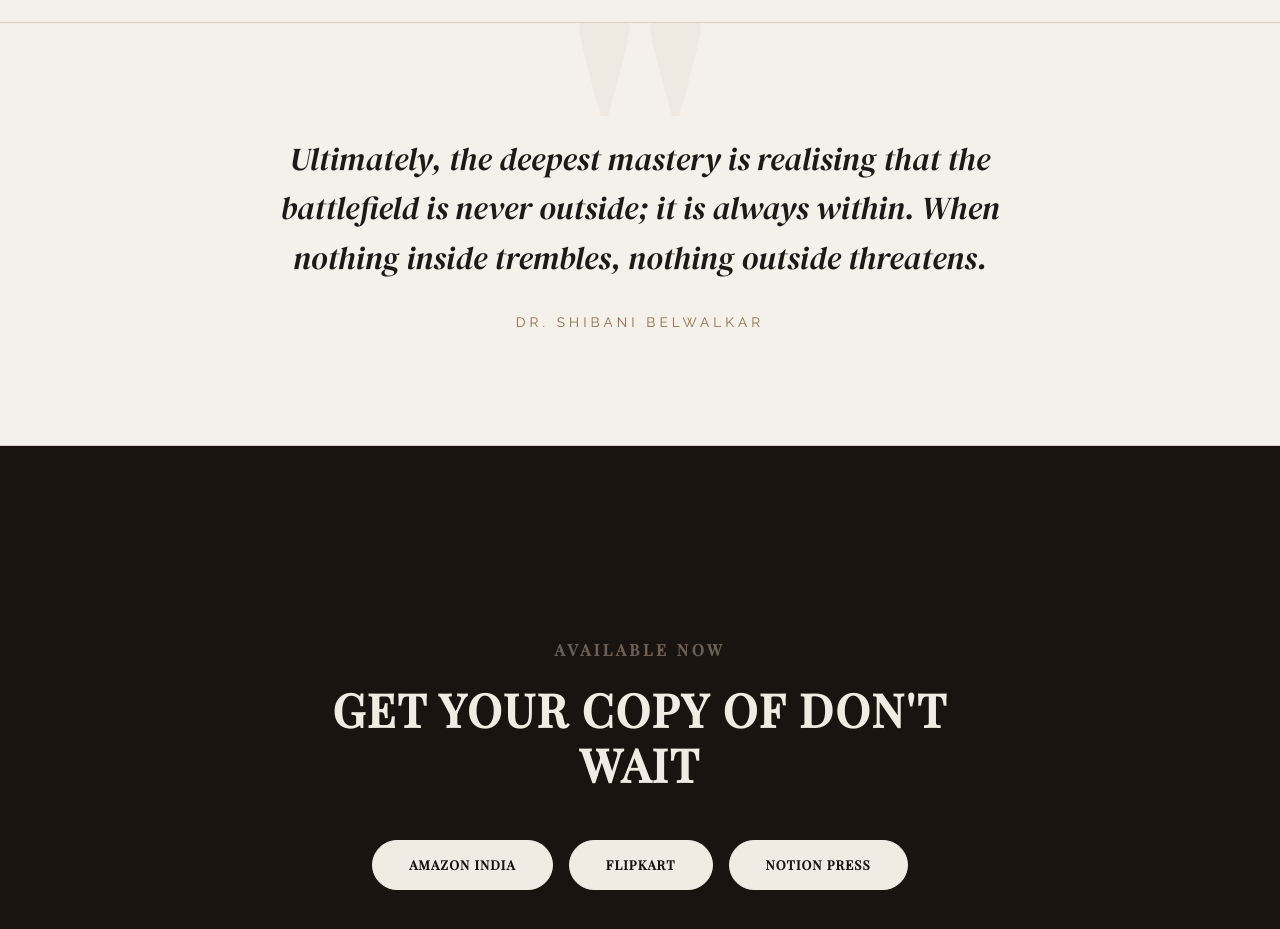
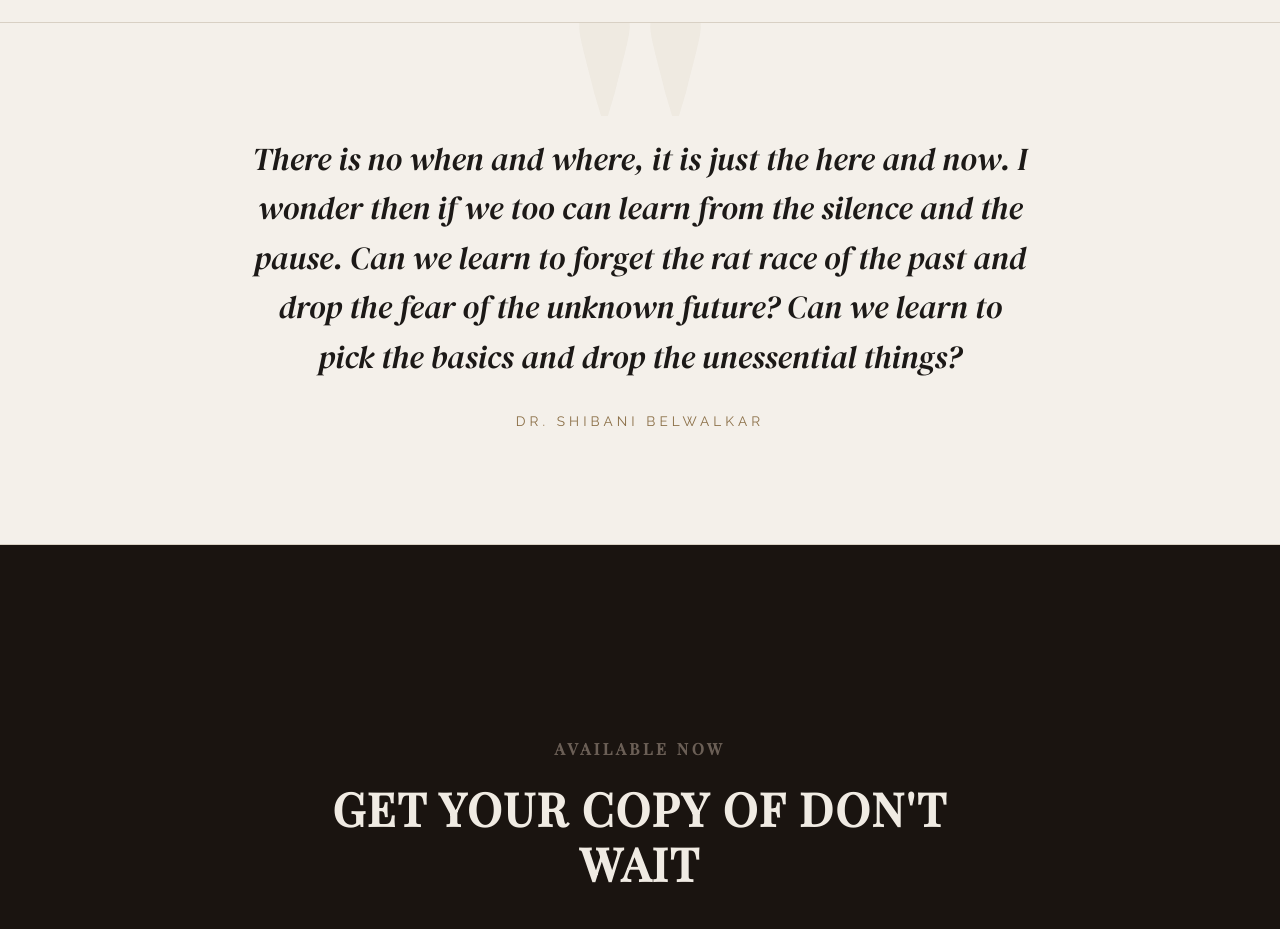
Before and after one commit to artdoesit/Dr-Shibani-, a React (Vite) app: page / in a window 1280 px wide. Shown: the part 8320-9249 px from the top of the page. Built offline with nearby package versions, Linux system fonts and the light colour scheme; a web font is replaced by a local one.

Commit message:
Update quote band text

```diff
--- a/src/App.jsx
+++ b/src/App.jsx
@@ -872,9 +872,7 @@ export default function BookShowcase() {
       {/* ── QUOTE BAND ───────────────────────────────────────────────────── */}
       <div className="quote-band">
         <p className="q-text">
-          Ultimately, the deepest mastery is realising that the battlefield is
-          never outside; it is always within. When nothing inside trembles,
-          nothing outside threatens.
+          There is no when and where, it is just the here and now. I wonder then if we too can learn from the silence and the pause. Can we learn to forget the rat race of the past and drop the fear of the unknown future? Can we learn to pick the basics and drop the unessential things?
         </p>
         <p className="q-attr">Dr. Shibani Belwalkar</p>
       </div>
```
